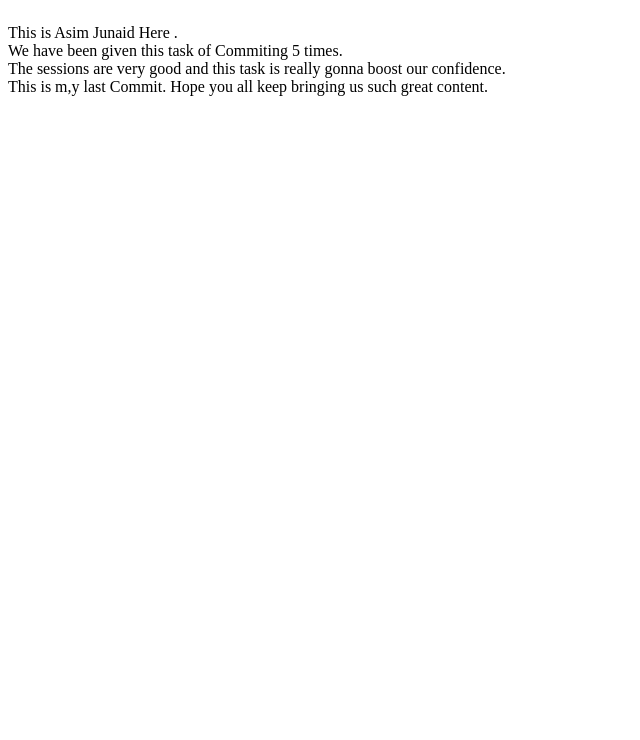
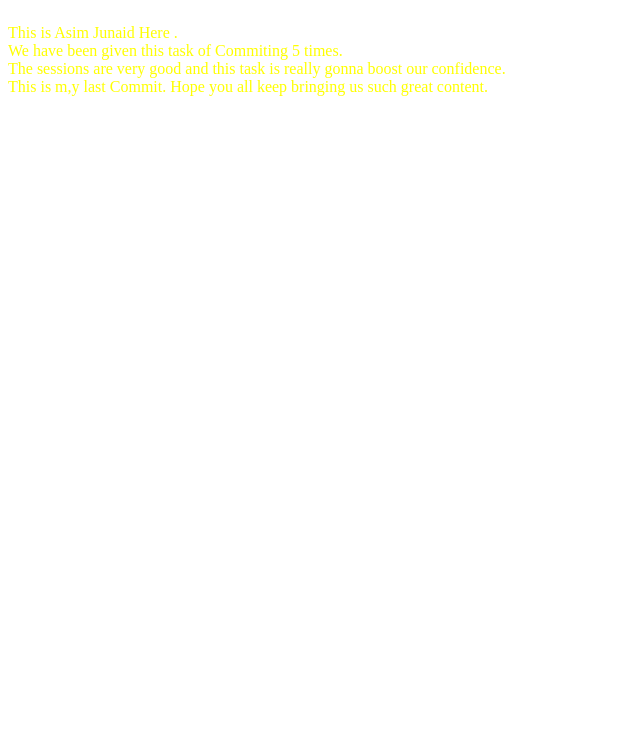
Before and after one commit to AwsmAsim/Azure-day2-task, a plain HTML site: page index.html in a window 1280 px wide. Shown: the part 60-800 px from the top of the page, without its empty margins (0-640 px from the left). Drawn offline with Linux system fonts and the light colour scheme.

Commit message:
Commit 3

```diff
--- a/style1.css
+++ b/style1.css
@@ -1,3 +1,7 @@
 h1 {
   color: blue;
 }
+
+body{
+color: yellow;
+}
```
